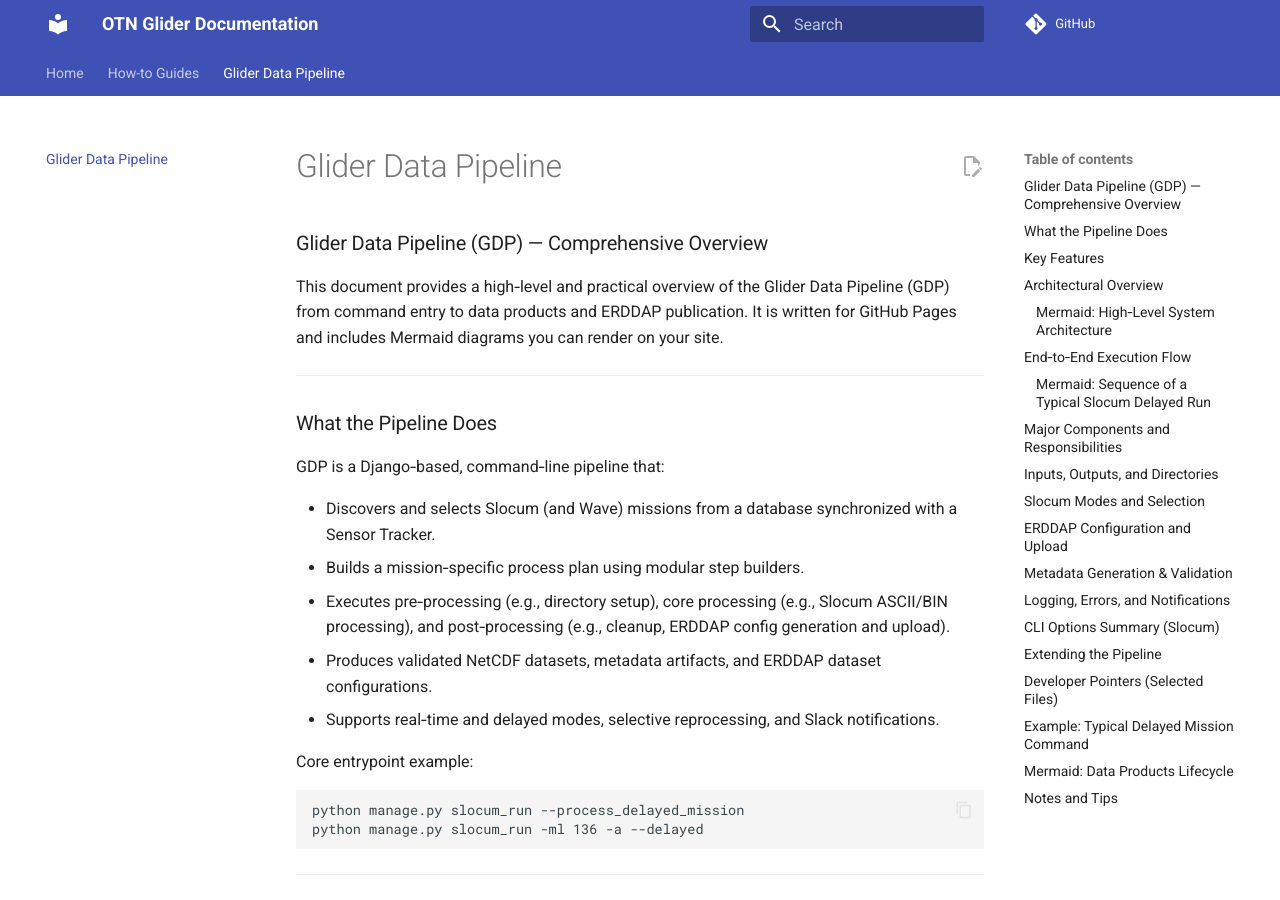
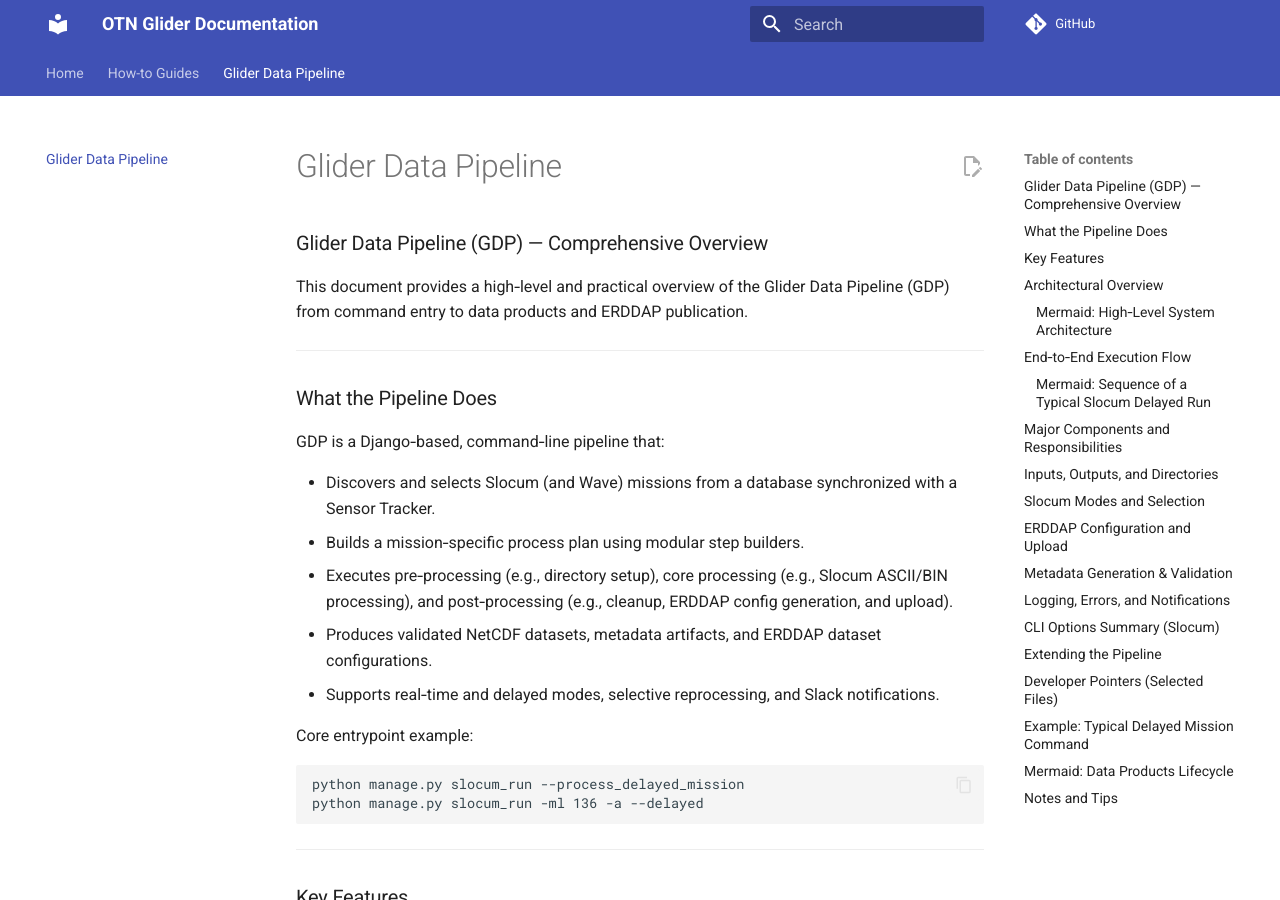
Before and after one commit to ocean-tracking-network/otn-glider-documentation, an MkDocs documentation site: the page built from docs/gdp/gdp.md, in a window 1280 px wide and 900 px high. Built offline with MkDocs 1.6.1 and Material for MkDocs 9.7.7, drawn with Linux system fonts in a browser that asks for light colours; comment, search, counter and statistics services are not loaded; some of the changed text lies outside the part shown.

Commit message:
Fix typos

```diff
--- a/docs/gdp/gdp.md
+++ b/docs/gdp/gdp.md
@@ -5,8 +5,7 @@ title: Glider Data Pipeline (GDP) — Comprehensive Overview
 ### Glider Data Pipeline (GDP) — Comprehensive Overview
 
 This document provides a high‑level and practical overview of the Glider Data Pipeline (GDP) from command entry to data
-products and ERDDAP publication. It is written for GitHub Pages and includes Mermaid diagrams you can render on your
-site.
+products and ERDDAP publication.
 
 ---
 
@@ -17,7 +16,7 @@ GDP is a Django‑based, command‑line pipeline that:
 - Discovers and selects Slocum (and Wave) missions from a database synchronized with a Sensor Tracker.
 - Builds a mission‑specific process plan using modular step builders.
 - Executes pre‑processing (e.g., directory setup), core processing (e.g., Slocum ASCII/BIN processing), and
-  post‑processing (e.g., cleanup, ERDDAP config generation and upload).
+  post‑processing (e.g., cleanup, ERDDAP config generation, and upload).
 - Produces validated NetCDF datasets, metadata artifacts, and ERDDAP dataset configurations.
 - Supports real‑time and delayed modes, selective reprocessing, and Slack notifications.
 
@@ -88,7 +87,7 @@ flowchart LR
 2. Pipeline bootstrap (`gdp/core/pipeline/manager.py`)
     - Syncs local Mission table from Sensor Tracker via `gdp.component.stp.get_glider_deployment()` and
       `Mission.update_or_create_from_dict(...)`
-    - Resolves a mission builder based on glider type
+    - Resolves a mission builder based on a glider type
     - Gets selected missions from DB according to options (real‑time current, latest delayed, or explicit list)
     - Creates a MissionRunner for these missions and executes it
 
@@ -148,7 +147,7 @@ sequenceDiagram
 ### Major Components and Responsibilities
 
 - Management Commands
-    - `slocum_run.py`: Parses options, initializes pipeline, controls mission selection mode, timing, and overall run
+    - `slocum_run.py`: Parses options, initializes a pipeline, controls mission selection mode, timing, and overall run
       reporting.
 
 - Pipeline Manager (`gdp/core/pipeline/manager.py`)
@@ -336,6 +335,3 @@ stateDiagram-v2
 - Keep `--resource_dir` and `--output_dir` explicit for reproducibility
 - For bulk historical processing, prefer `--process_delayed_mission` with an explicit `-ml` list or range
 - Ensure ERDDAP server paths and permissions are configured before enabling `--upload`
-
-If you’d like, I can tailor this to your site’s navigation and add links to your exact ERDDAP instance, data
-dictionaries, and operational runbooks.
```
Also changed, not shown: other parts of docs/gdp/gdp.md (+1 -1 lines).
